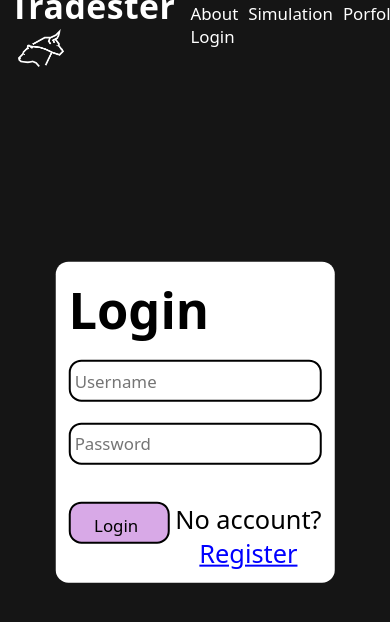
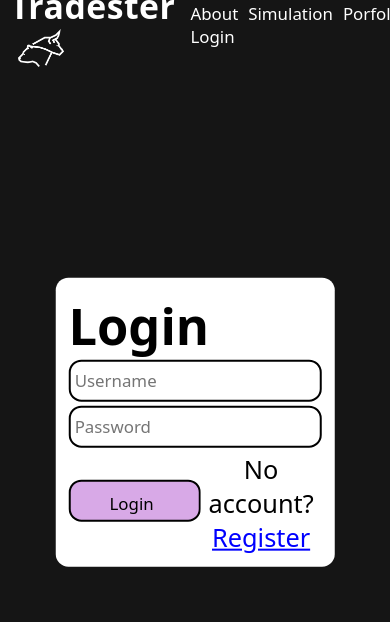
Before and after one commit to Capstone-Projects-2023-Spring/project-algorithmic-trading, a React (Create React App) app in the folder webapp/: page /#/login in a window 390 px wide. Shown: the top 622 px of the page. Built offline with nearby package versions, Linux system fonts and the light colour scheme.

Commit message:
simulation component more responsive

```diff
--- a/webapp/src/components/style/login-register.css
+++ b/webapp/src/components/style/login-register.css
@@ -1,5 +1,5 @@
 .form {
-  padding: 15px;
+  padding: 1vh;
   position: absolute;
   display: flex;
   min-height: 180px;
--- a/webapp/src/components/style/login.css
+++ b/webapp/src/components/style/login.css
@@ -2,7 +2,6 @@
   padding: 1.5vh;
   position: absolute;
   display: flex;
-  height: 35vh;
   width: 30vh;
   flex-direction: column;
   justify-content: space-between;
@@ -32,9 +31,10 @@
   display: flex;
   flex-direction: row;
   justify-content: space-between;
+  align-items: center;
 }
 
 input.login {
-  width: 40%;
+  width: 40vw;
   background-color: #d8a9e7;
 }
--- a/webapp/src/components/style/simulation.css
+++ b/webapp/src/components/style/simulation.css
@@ -1,36 +1,35 @@
 .simulation {
   background-color: white;
   position: absolute;
-  height: 400px;
   width: min(80%, 700px);
   top: 50%;
   left: 50%;
   transform: translate(-50%, -50%);
-  border-radius: 10px;
+  border-radius: 2vh;
   display: flex;
   flex-direction: column;
   justify-content: space-between;
-  align-items: flex-start;
-  padding: 30px;
   background-color: #0093e9;
   background-image: linear-gradient(160deg, #0093e9 0%, #80d0c7 100%);
+  padding: 1vh;
 }
 
 .simulation * {
-  font-size: 18px;
+  padding-top: 1vh;
+  padding-bottom: 1vh;
+  font-size: 2vh;
   color: rgb(0, 0, 0);
   background-color: transparent;
-  border-radius: 10px;
 }
 
 .simulation h1 {
-  font-size: 40px;
+  font-size: 3vh;
 }
 
 .simulation input {
   background-color: white;
   color: black;
-  border-radius: 20px;
+  border-radius: 2vh;
   border-style: outset;
   border-color: rgb(210, 92, 210);
   border-width: 2px;
```
